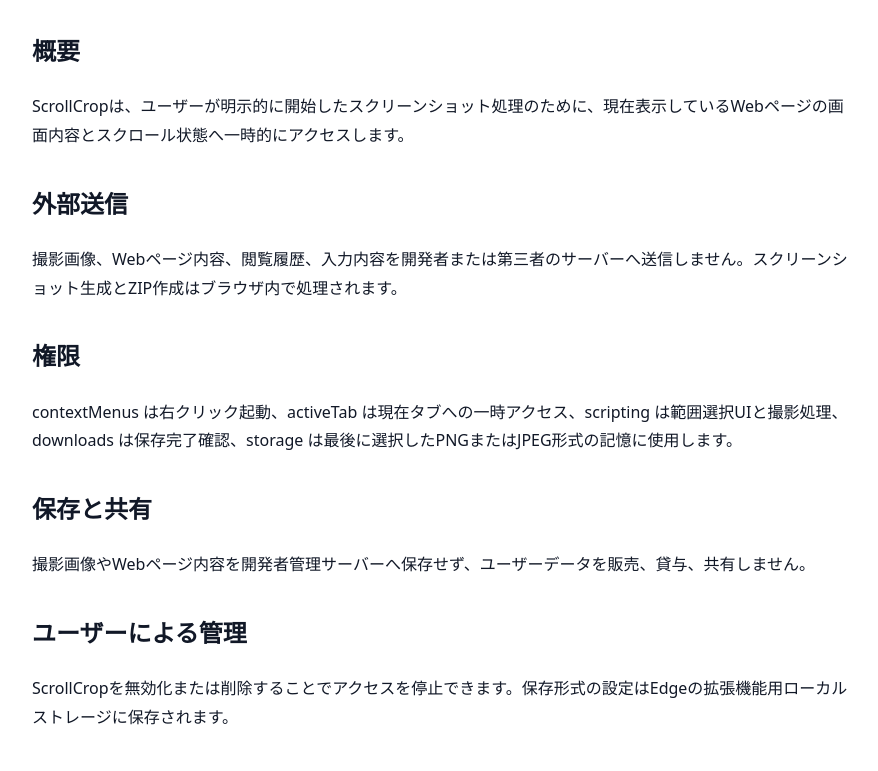
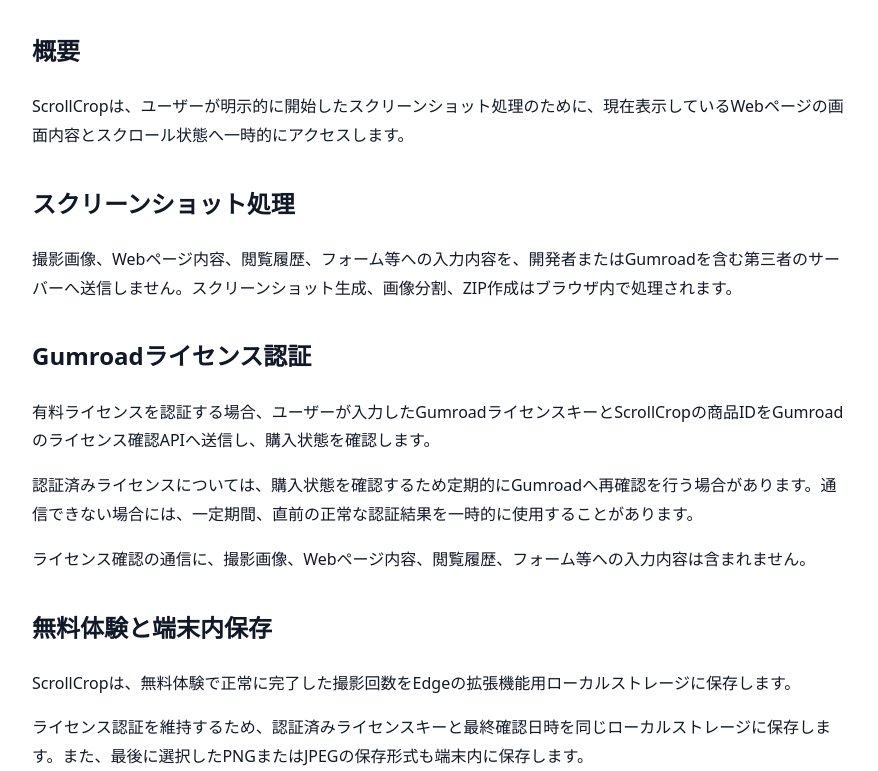
Before and after one commit to patachan943/scrollcrop-site, a plain HTML site: page privacy.html in a window 1280 px wide. Shown: the part 169-940 px from the top of the page, without its empty margins (198-1076 px from the left). Drawn offline with Linux system fonts and the light colour scheme.

Commit message:
Update privacy policy for ScrollCrop v1.1.1 licensing and trial

```diff
--- a/privacy.html
+++ b/privacy.html
@@ -13,20 +13,42 @@
 </head>
 <body>
 <main>
+
 <h1>ScrollCrop プライバシーポリシー</h1>
 <p>最終更新日 2026年8月14日</p>
+
 <h2>概要</h2>
 <p>ScrollCropは、ユーザーが明示的に開始したスクリーンショット処理のために、現在表示しているWebページの画面内容とスクロール状態へ一時的にアクセスします。</p>
-<h2>外部送信</h2>
-<p>撮影画像、Webページ内容、閲覧履歴、入力内容を開発者または第三者のサーバーへ送信しません。スクリーンショット生成とZIP作成はブラウザ内で処理されます。</p>
+
+<h2>スクリーンショット処理</h2>
+<p>撮影画像、Webページ内容、閲覧履歴、フォーム等への入力内容を、開発者またはGumroadを含む第三者のサーバーへ送信しません。スクリーンショット生成、画像分割、ZIP作成はブラウザ内で処理されます。</p>
+
+<h2>Gumroadライセンス認証</h2>
+<p>有料ライセンスを認証する場合、ユーザーが入力したGumroadライセンスキーとScrollCropの商品IDをGumroadのライセンス確認APIへ送信し、購入状態を確認します。</p>
+
+<p>認証済みライセンスについては、購入状態を確認するため定期的にGumroadへ再確認を行う場合があります。通信できない場合には、一定期間、直前の正常な認証結果を一時的に使用することがあります。</p>
+
+<p>ライセンス確認の通信に、撮影画像、Webページ内容、閲覧履歴、フォーム等への入力内容は含まれません。</p>
+
+<h2>無料体験と端末内保存</h2>
+<p>ScrollCropは、無料体験で正常に完了した撮影回数をEdgeの拡張機能用ローカルストレージに保存します。</p>
+
+<p>ライセンス認証を維持するため、認証済みライセンスキーと最終確認日時を同じローカルストレージに保存します。また、最後に選択したPNGまたはJPEGの保存形式も端末内に保存します。</p>
+
 <h2>権限</h2>
-<p>contextMenus は右クリック起動、activeTab は現在タブへの一時アクセス、scripting は範囲選択UIと撮影処理、downloads は保存完了確認、storage は最後に選択したPNGまたはJPEG形式の記憶に使用します。</p>
+<p>contextMenus は右クリック起動、activeTab は現在タブへの一時アクセス、scripting は範囲選択UIと撮影処理、downloads は保存完了確認、storage は保存形式、無料体験回数、ライセンス認証状態の保存に使用します。</p>
+
+<p>https://api.gumroad.com/* へのアクセス権限は、Gumroadライセンスの確認に使用します。</p>
+
 <h2>保存と共有</h2>
-<p>撮影画像やWebページ内容を開発者管理サーバーへ保存せず、ユーザーデータを販売、貸与、共有しません。</p>
+<p>撮影画像やWebページ内容を開発者管理サーバーへ保存しません。開発者はユーザーデータを販売または貸与しません。ライセンス認証に必要な情報のみ、上記の目的でGumroadへ送信します。</p>
+
 <h2>ユーザーによる管理</h2>
-<p>ScrollCropを無効化または削除することでアクセスを停止できます。保存形式の設定はEdgeの拡張機能用ローカルストレージに保存されます。</p>
+<p>ScrollCropを無効化または削除することで、Webページへのアクセスとライセンス確認処理を停止できます。</p>
+
 <h2>お問い合わせ</h2>
 <p><a href="mailto:patamonnosukez@gmail.com">patamonnosukez@gmail.com</a></p>
+
 </main>
 </body>
 </html>
```
